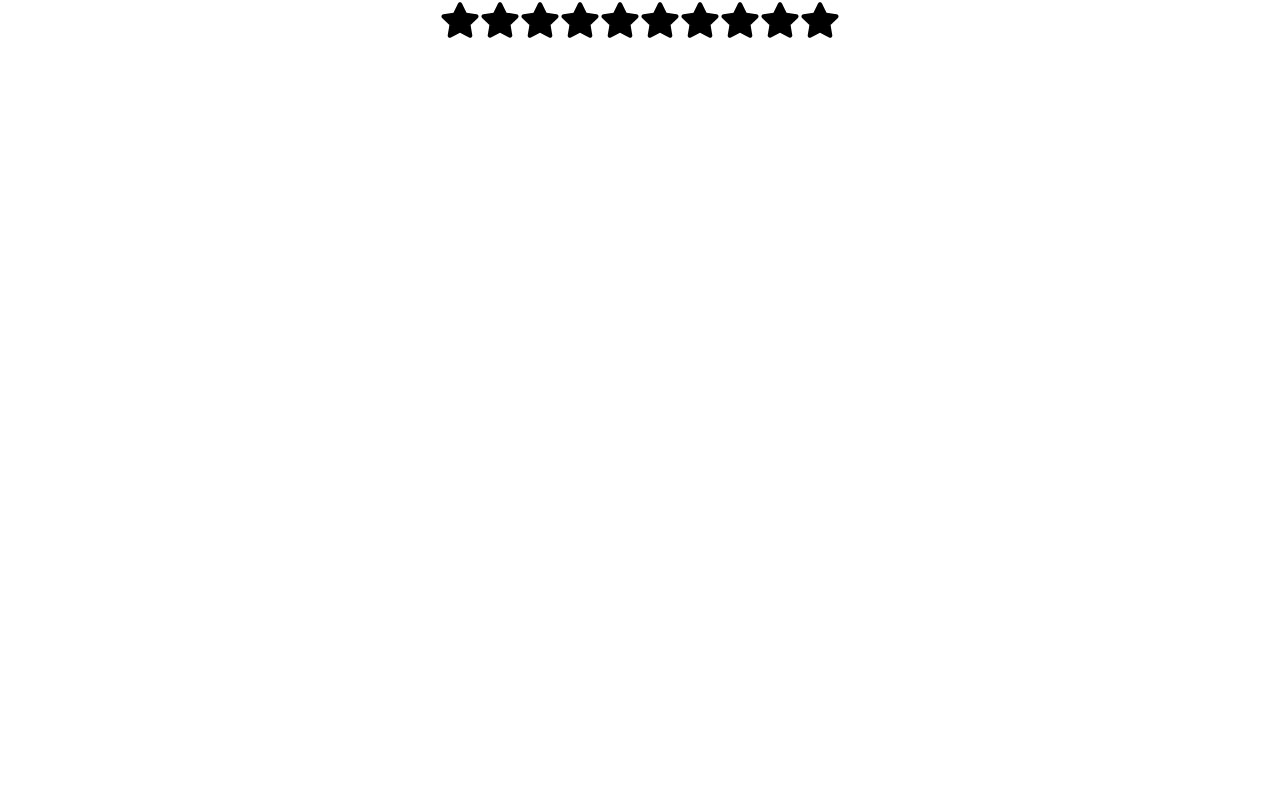
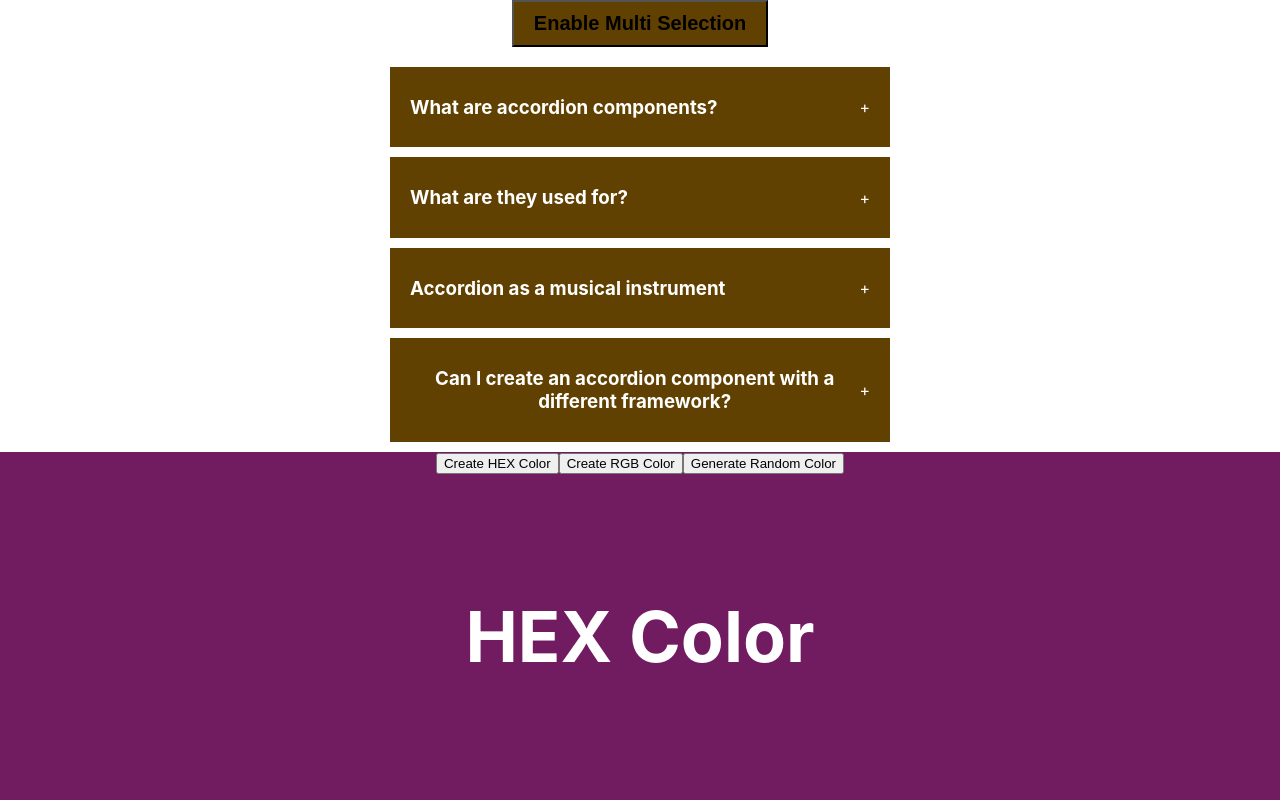
Before and after one commit to biplavbarua/Reactjs_Mini-Project, a React (Create React App) app: page / in a window 1280 px wide. Shown: the top 800 px of the page. Built offline with nearby package versions, Linux system fonts and the light colour scheme.

Commit message:
modified:   package-lock.json 	modified:   package.json 	modified:   src/App.js 	modified:   src/components/star-rating/index.jsx 	modified:   src/components/star-rating/styles.css

```diff
--- a/src/App.js
+++ b/src/App.js
@@ -7,13 +7,13 @@ function App() {
   return (
     <div className="App">
       {/* Accordian Component */}
-      {/* <Accordian /> */}
+      <Accordian />
 
       {/* Random Color Component */}
-      {/* <RandomColor /> */}
+      <RandomColor />
 
       {/* {Star - Rating Component} */}
-      <StarRating noOfStars={10}/>
+      <StarRating noOfStars={5}/>
     </div>
   );
 }
--- a/src/components/star-rating/index.jsx
+++ b/src/components/star-rating/index.jsx
@@ -1,37 +1,39 @@
-import { useState } from 'react'
-import {FaStar} from 'react-icons/fa'
+import { useState } from "react";
+import { FaStar } from "react-icons/fa";
+import './styles.css';
 
-
-
-export default function StarRating({noOfStars = 5}) {
+export default function StarRating({ noOfStars = 5 }) {
   const [rating, setRating] = useState(0);
   const [hover, setHover] = useState(0);
 
-    function handleClick(getCurrentIndex){
-        console.log(getCurrentIndex);
+  function handleClick(getCurrentIndex) {
+    setRating(getCurrentIndex);
   }
 
   function handleMouseEnter(getCurrentIndex) {
-        console.log(getCurrentIndex);
+    setHover(getCurrentIndex);
   }
 
-    function handleMouseLeave(getCurrentIndex) {
-        console.log(getCurrentIndex);
+  function handleMouseLeave() {
+    setHover(rating);
   }
 
-    return <div className="star-rating">
-        {
-            [...Array(noOfStars)].map((_,index)=>{
-                index += 1
+  return (
+    <div className="star-rating">
+      {[...Array(noOfStars)].map((_, index) => {
+        index += 1;
 
-                return <FaStar
+        return (
+          <FaStar
             key={index}
-                onClick={()=> handleClick(index)}
-                onMouseEnter={()=> handleMouseEnter(index)}
-                onMouseLeave={()=> handleMouseLeave(index)}
+            className={index <= (hover || rating) ? "active" : "inactive"}
+            onClick={() => handleClick(index)}
+            onMouseMove={() => handleMouseEnter(index)}
+            onMouseLeave={() => handleMouseLeave()}
             size={40}
           />
-            })
+        );
+      })}
+    </div>
+  );
 }
-    </div>
-}
--- a/src/components/star-rating/styles.css
+++ b/src/components/star-rating/styles.css
@@ -0,0 +1,7 @@
+.active {
+    color: #fff700;
+  }
+
+  .inactive {
+    color: #000000;
+  }
```
Also changed, not shown: package.json (+6 -1 lines), 1 other file (tests, documents, lock files or other folders). Lines whose indentation alone changed are shown as unchanged.
